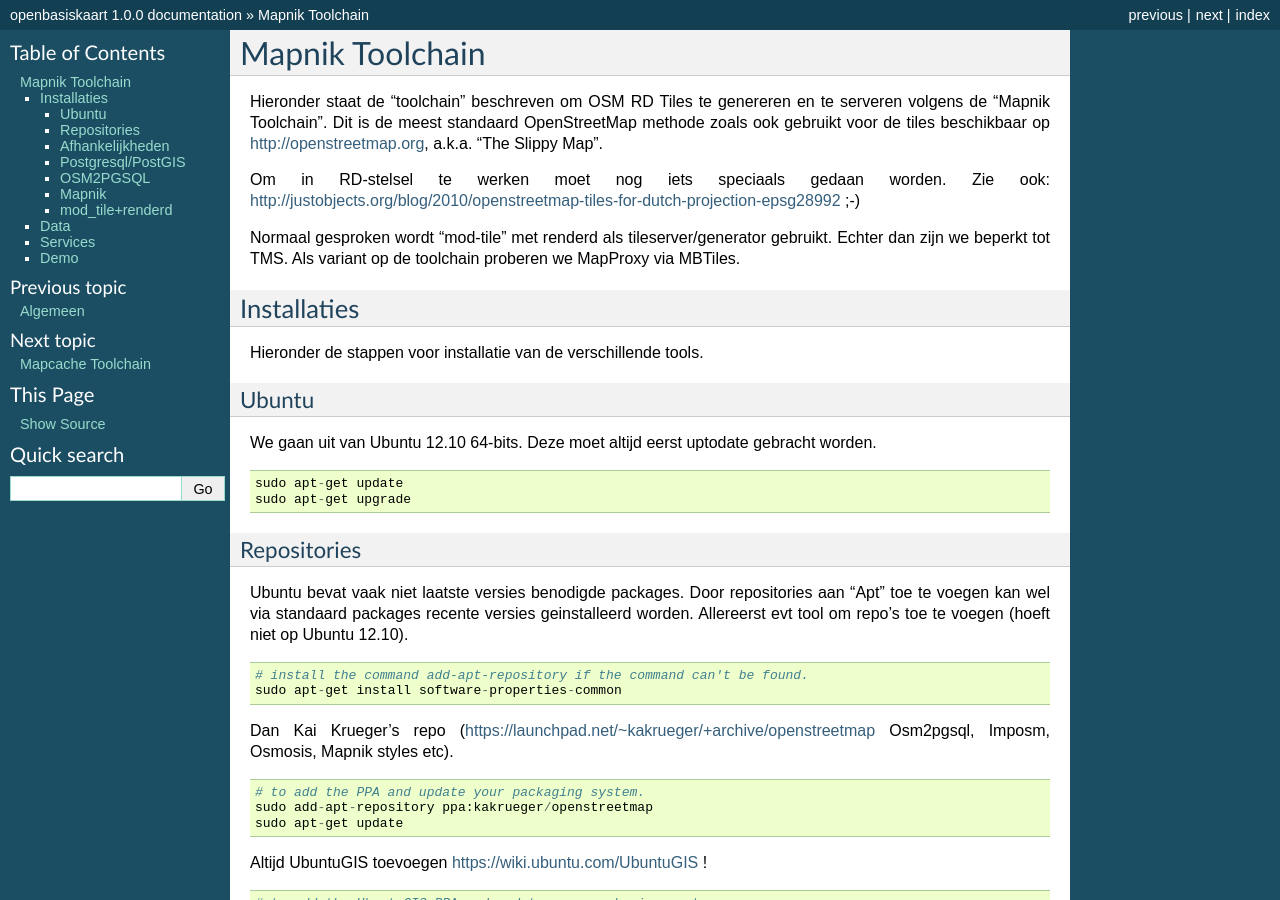
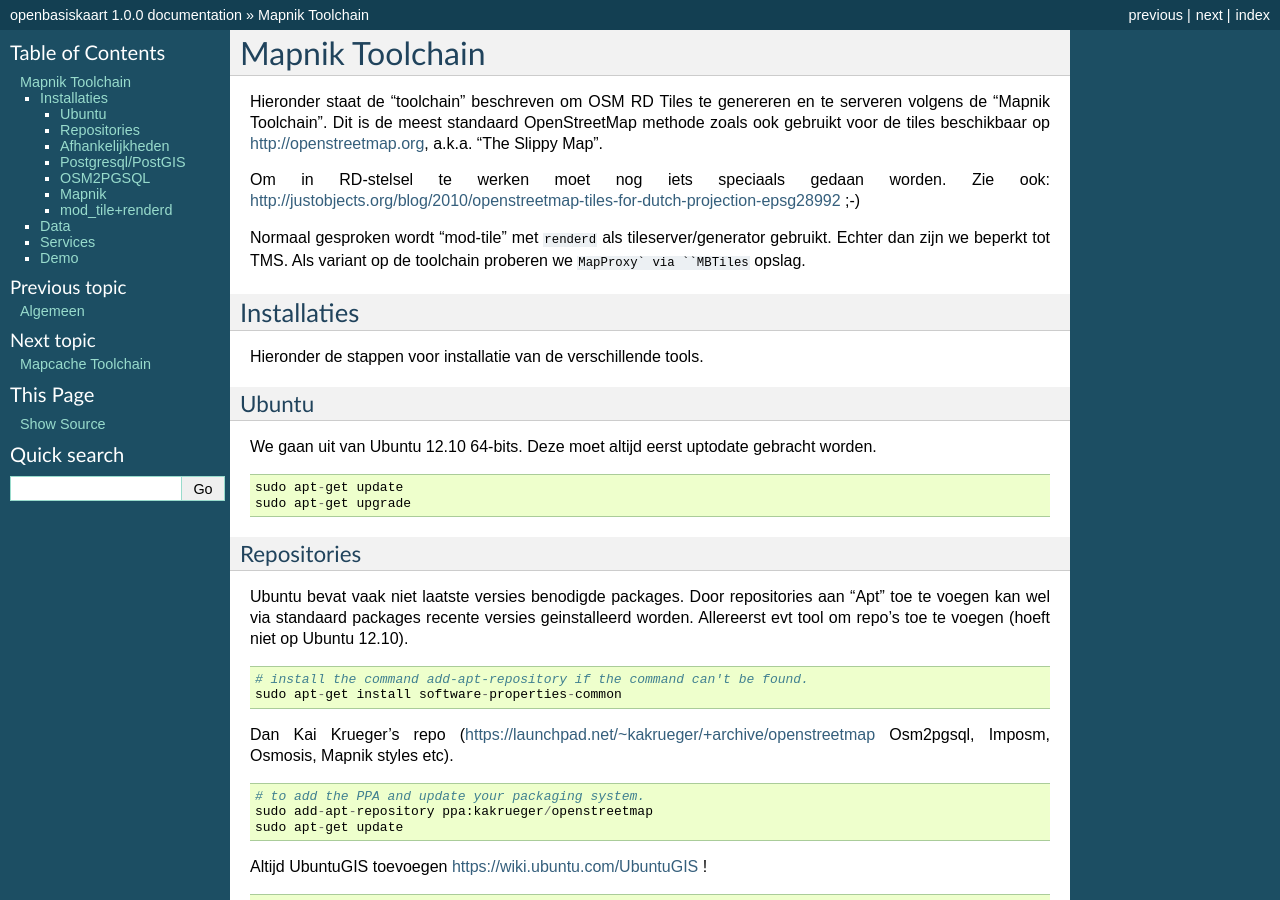
Before and after one commit to opengeogroep/openbasiskaart, a Sphinx documentation site: the page built from docs/source/mapnik-toolchain.rst, in a window 1280 px wide and 900 px high. Built offline with Sphinx 7.4.7, drawn with Linux system fonts in a browser that asks for light colours; some of the changed text lies outside the part shown.

Commit message:
meer docu

```diff
--- a/docs/source/mapnik-toolchain.rst
+++ b/docs/source/mapnik-toolchain.rst
@@ -11,9 +11,9 @@ tiles beschikbaar op http://openstreetmap.org, a.k.a. "The Slippy Map".
 Om in RD-stelsel te werken moet nog iets speciaals gedaan worden.
 Zie ook: http://justobjects.org/blog/2010/openstreetmap-tiles-for-dutch-projection-epsg28992 ;-)
 
-Normaal gesproken wordt "mod-tile" met renderd als tileserver/generator gebruikt.
+Normaal gesproken wordt "mod-tile" met ``renderd`` als tileserver/generator gebruikt.
 Echter dan zijn we beperkt tot TMS.
-Als variant op de toolchain proberen we MapProxy via MBTiles.
+Als variant op de toolchain proberen we ``MapProxy` via ``MBTiles`` opslag.
 
 Installaties
 ============
```
Also changed, not shown: other parts of docs/source/mapnik-toolchain.rst (+4 -1 lines).
